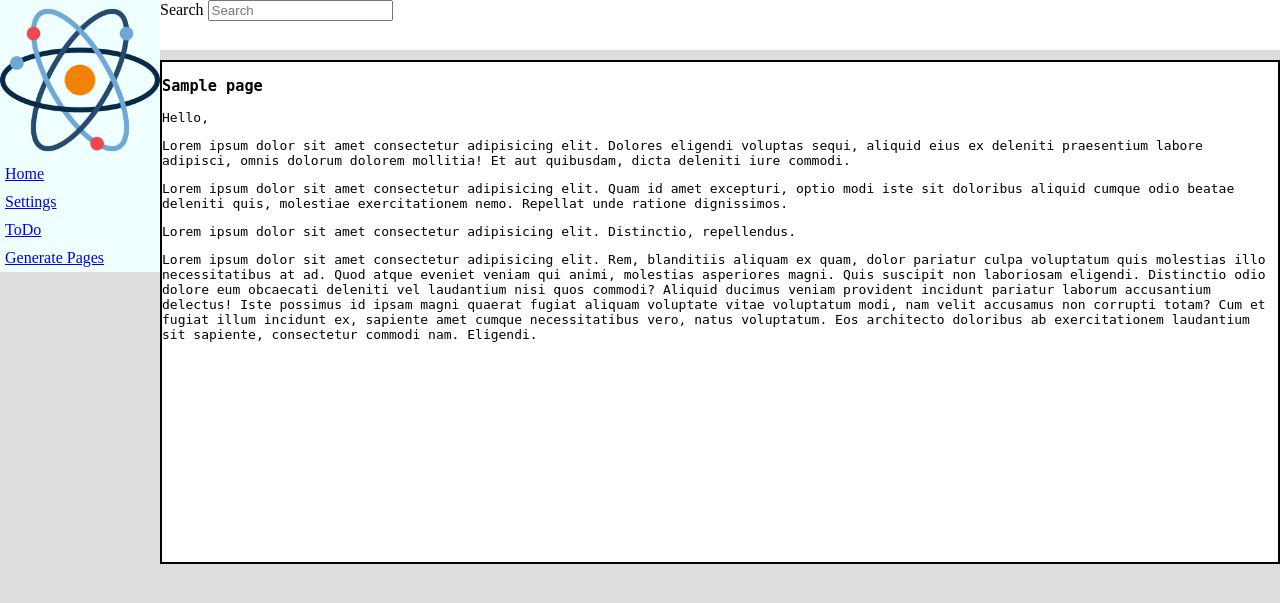
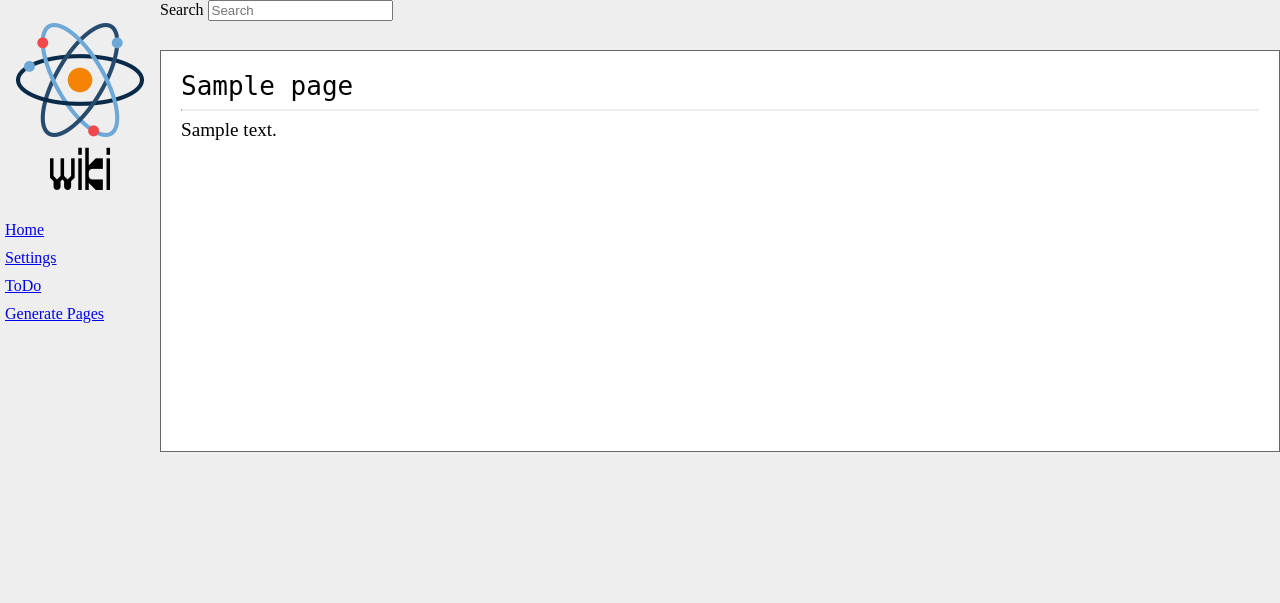
Before and after one commit to thesmileynoob/wiki, a Flask app: page / in a window 1280 px wide. Shown: the top 603 px of the page. Run offline with Flask 2, Linux system fonts and the light colour scheme; tables that the repository leaves empty hold one stand-in row (values such as "Sample post").

Commit message:
factor out page.html, and add logo_font.otf

```diff
--- a/static/css/theme.css
+++ b/static/css/theme.css
@@ -1,26 +1,41 @@
 body {
-    background-color: #ddd;
+    background-color: #eee;
     margin: 0;
 }
 
 .topbar {
-    background-color: #fff;
     height: 50px;
     margin: 0 0 0 10em;
 }
 
 .sidebar {
-    background-color: azure;
     position: absolute;
     top: 0;
     left: 0;
     width: 10em;
 }
 
-.sidebar #logo {
+.sidebar #logobox {
+    margin: 1em 1em;
+    text-align: center;
+}
+
+.sidebar #logobox #logo {
     display: block;
-    width: 10em;
-    height: 10em;;
+    width: 8em;
+    height: 8em;;
+}
+
+@font-face {
+    font-family: logoFont;
+    src: url('/static/fonts/logo_font.otf');
+}
+
+.sidebar #logobox #logo_title {
+    font-size: 55px;
+    font-family: logoFont;
+    color: black;
+    text-decoration: none;
 }
 
 .sidebar .nav .navlink {
@@ -29,16 +44,26 @@ body {
 }
 
 .contentbox {
-    margin: 10px 0 0 10em;
+    margin: 0 0 0 10em;
     background-color: white;
-    border: 2px solid black;
-    min-height: 500px;
+    border: 1px solid #666;
+    min-height: 400px;
 }
 
-.contentbox .title {
-    font-family: monospace;
+.contentbox #page {
+    padding: 20px;
 }
 
-.contentbox .body {
+.contentbox #page hr {
+    border-top: 1px solid #eee;
+}
+
+.contentbox #page #title {
     font-family: monospace;
+    font-size: 2em;
 }
+
+.contentbox #page #content {
+    font-family: 'Times New Roman', Times, serif;
+    font-size: 1.2em;
+}
--- a/static/templates/homepage.html
+++ b/static/templates/homepage.html
@@ -19,15 +19,7 @@
     </div>
 
     <div class="contentbox">
-        <div class="title"><h3>{{title}}</h3></div>
-
-        <div class="body">
-            Hello, {{ name }}
-            <p> Lorem ipsum dolor sit amet consectetur adipisicing elit. Dolores eligendi voluptas sequi, aliquid eius ex deleniti praesentium labore adipisci, omnis dolorum dolorem mollitia! Et aut quibusdam, dicta deleniti iure commodi.</p>
-            <p>Lorem ipsum dolor sit amet consectetur adipisicing elit. Quam id amet excepturi, optio modi iste sit doloribus aliquid cumque odio beatae deleniti quis, molestiae exercitationem nemo. Repellat unde ratione dignissimos.</p>
-            <p>Lorem ipsum dolor sit amet consectetur adipisicing elit. Distinctio, repellendus.</p>
-            <p>Lorem ipsum dolor sit amet consectetur adipisicing elit. Rem, blanditiis aliquam ex quam, dolor pariatur culpa voluptatum quis molestias illo necessitatibus at ad. Quod atque eveniet veniam qui animi, molestias asperiores magni. Quis suscipit non laboriosam eligendi. Distinctio odio dolore eum obcaecati deleniti vel laudantium nisi quos commodi? Aliquid ducimus veniam provident incidunt pariatur laborum accusantium delectus! Iste possimus id ipsam magni quaerat fugiat aliquam voluptate vitae voluptatum modi, nam velit accusamus non corrupti totam? Cum et fugiat illum incidunt ex, sapiente amet cumque necessitatibus vero, natus voluptatum. Eos architecto doloribus ab exercitationem laudantium sit sapiente, consectetur commodi nam. Eligendi.</p>
-        </div>
+        {% include 'page.html' %}
     </div>
 
 </body>
--- /dev/null
+++ b/static/templates/page.html
@@ -0,0 +1,5 @@
+<div id="page">
+    <div id="title">{{ title }}</div>
+    <hr>
+    <div id="content">{{ content }}</div>
+</div>
--- a/static/templates/sidebar.html
+++ b/static/templates/sidebar.html
@@ -1,5 +1,13 @@
 <div class="sidebar">
-    <img src="/static/images/logo.png" alt="wiki logo" id="logo">
+    <!-- Logo -->
+    <div id="logobox">
+        <a href="/">
+            <img src="/static/images/logo.png" alt="wiki logo" id="logo">
+        </a>
+        <a id="logo_title" href="/">Wiki</a>
+    </div>
+
+    <!-- Navbar -->
     <div class="nav">
         <a href="/" class="navlink">Home</a>
         <a href="/settings" class="navlink">Settings</a>
```
Also changed, not shown: static/templates/todo.html (+22 -6 lines), static/fonts/logo_font.otf (added).
